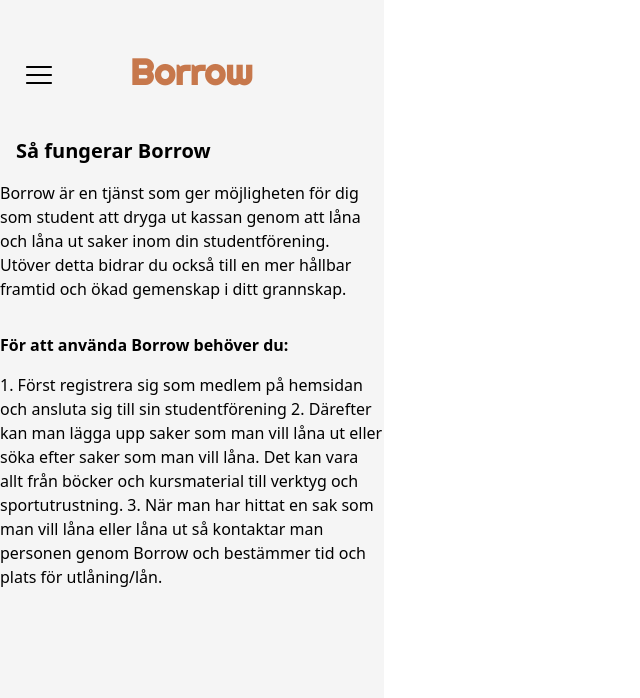
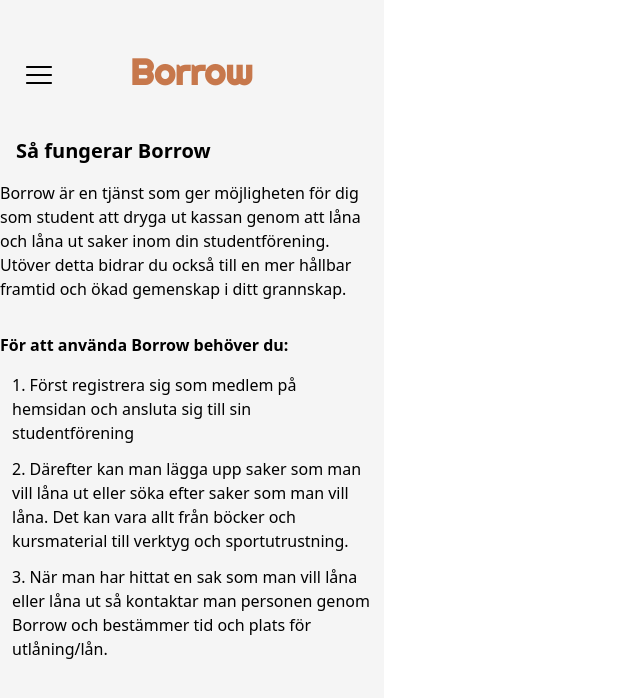
Before and after one commit to Guido-Pierri/borrow-app, a Next.js app: page /information-side in a window 1280 px wide. Shown: the top 698 px of the page, without its empty margins (0-640 px from the left). Built offline with nearby package versions, Linux system fonts and the light colour scheme.

Commit message:
Fixade lite css

```diff
--- a/pages/information-side/index.tsx
+++ b/pages/information-side/index.tsx
@@ -23,15 +23,22 @@
           <h2 className="font-bold text-base pt-4">
             För att använda Borrow behöver du:
           </h2>
-          <p className="pt-4">
-            1. Först registrera sig som medlem på hemsidan och ansluta sig till
-            sin studentförening 2. Därefter kan man lägga upp saker som man vill
-            låna ut eller söka efter saker som man vill låna. Det kan vara allt
-            från böcker och kursmaterial till verktyg och sportutrustning. 3.
-            När man har hittat en sak som man vill låna eller låna ut så
-            kontaktar man personen genom Borrow och bestämmer tid och plats för
-            utlåning/lån.
-          </p>
+          <div className="pt-1">
+            <p className="pt-3 px-3">
+              1. Först registrera sig som medlem på hemsidan och ansluta sig
+              till sin studentförening
+            </p>
+            <p className="pt-3 px-3">
+              2. Därefter kan man lägga upp saker som man vill låna ut eller
+              söka efter saker som man vill låna. Det kan vara allt från böcker
+              och kursmaterial till verktyg och sportutrustning.
+            </p>
+            <p className="px-3 pt-3">
+              3. När man har hittat en sak som man vill låna eller låna ut så
+              kontaktar man personen genom Borrow och bestämmer tid och plats
+              för utlåning/lån.
+            </p>
+          </div>
         </div>
       </div>
     </div>
```
